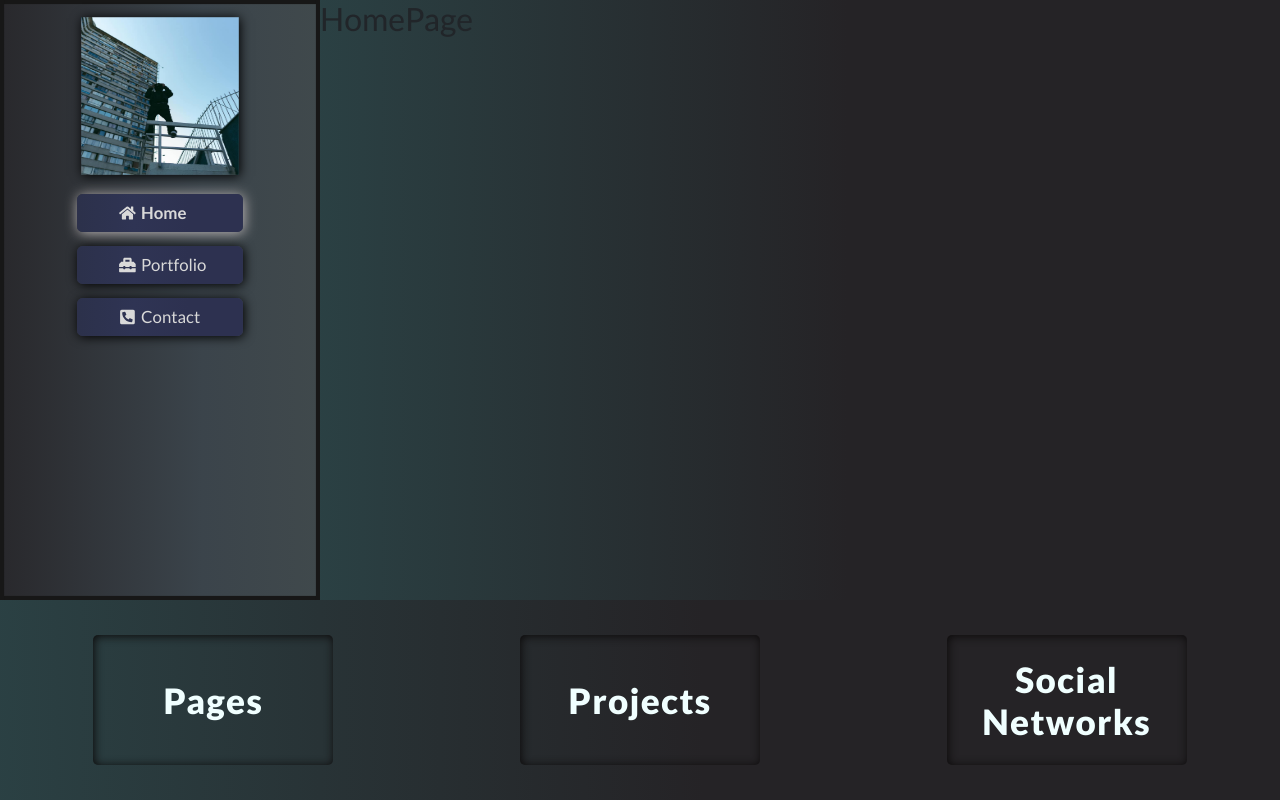
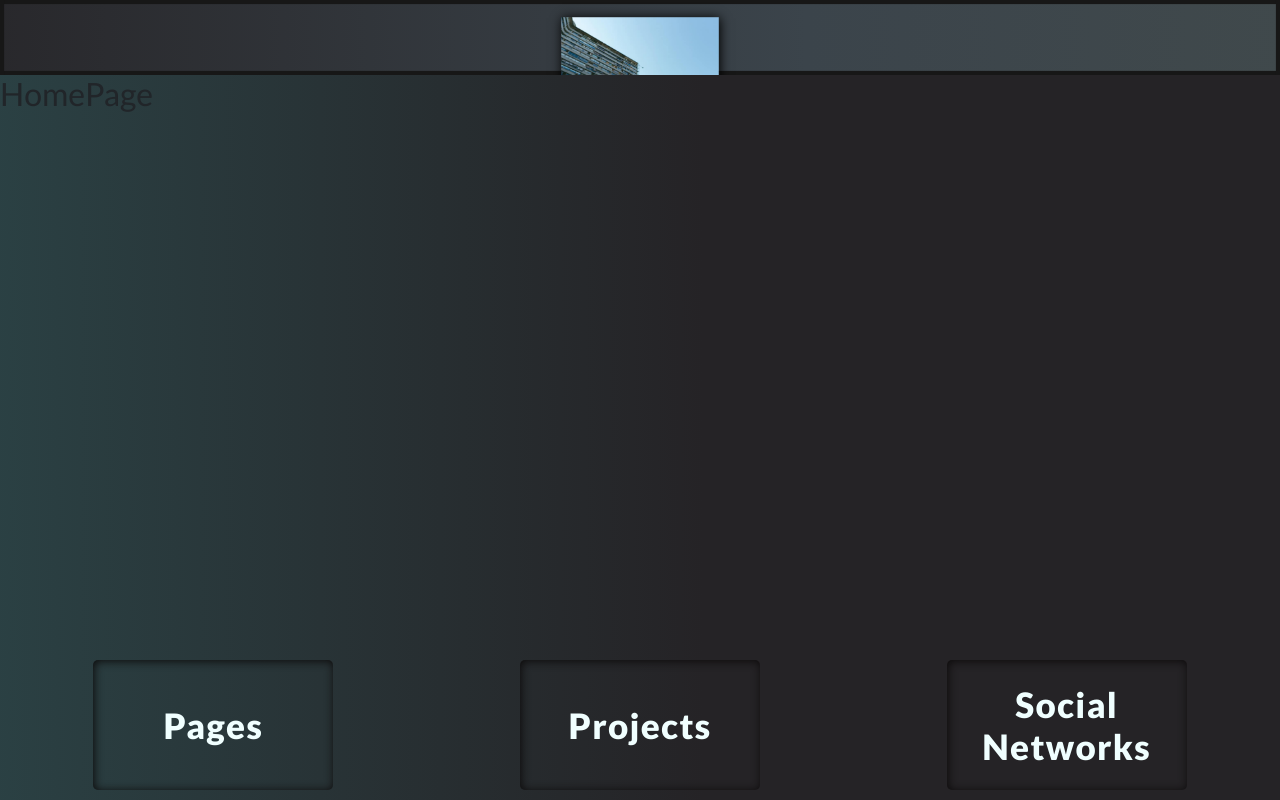
Before and after one commit to jsebast1an/myPortfolioPage, a React (Create React App) app: page / in a window 1280 px wide. Built offline with nearby package versions, Linux system fonts and the light colour scheme.

Commit message:
grid for page

```diff
--- a/src/App.css
+++ b/src/App.css
@@ -4,6 +4,12 @@
 
 #body {
   background-color: #252326;
+  display: grid;
+  grid-template-rows: 75px 1fr 150px;
+  grid-template-columns: 100%;
+  /* grid-template-areas: "navbar" "main" "footer"; */
+  height: 100vh;
+  overflow: hidden;
 }
 
 a {
@@ -13,11 +19,11 @@ a {
   color: inherit;
 }
 
-.containerForPages {
+/* .containerForPages {
   display: flex;
   flex-direction: row;
   flex-wrap: wrap;
-}
+} */
 
 .flexRowWrapContainer {
   display: flex;
@@ -30,7 +36,6 @@ a {
 .mainContainer {
   position: relative;
   overflow: hidden;
-  width: 75vw;
   background: linear-gradient(to left, #252326 15%, #2b4346 35%,#2b4346, #414a4c 64%, #3b444b 79%, #252326 104%) right;
   background-size: 300% 100%;
   transition-duration: .5s;
@@ -87,10 +92,10 @@ a {
 /*  */ /*  */ /*  */ /*  */ /*  */ /*  */
 
 @media (max-width: 800px) {
- .containerForPages {
+ /* .containerForPages {
   flex-direction: column;
 
- }
+ }  */
 
  .sideBar {
   width: auto;
--- a/src/components/Footer/Footer.jsx
+++ b/src/components/Footer/Footer.jsx
@@ -10,7 +10,7 @@ import '../../App.css'
 
 export default function footer() {
 
-  const animateBubble = (x) => {
+  /* const animateBubble = (x) => {
     const wrapper = document.getElementById("bubble-wrapper");
     const bubble = document.createElement("div");
     bubble.className = "bubble";
@@ -19,7 +19,7 @@ export default function footer() {
     setTimeout(() => wrapper.removeChild(bubble), 1300);
   }
 
-  window.onmousemove = (e) => animateBubble(e.clientX)
+  window.onmousemove = (e) => animateBubble(e.clientX) */
 
 
   return (
--- a/src/components/Footer/footer.css
+++ b/src/components/Footer/footer.css
@@ -12,7 +12,7 @@
     z-index: 0;
     height: max(600px, 30vw);
     width: max(300px, 30vw);
-    background-color: rgba(21, 19, 24, 0.335);
+    background-color: rgba(21, 19, 24);
     border-radius: 50%;
     position: absolute;
     left: 50%;
@@ -82,8 +82,7 @@
 .footer {
     position: relative;
     overflow: hidden;
-    height: 25vh;
-    width: 100vw;
+    /* height: 25vh; */
     background: linear-gradient(to left, #252326 15%, #2b4346 35%, #414a4c 64%, #3b444b 79%, #252326 104%) right;
     background-size: 300% 100%;
     transition-duration: .5s;
--- a/src/components/NavBar/NavBar.jsx
+++ b/src/components/NavBar/NavBar.jsx
@@ -9,9 +9,7 @@ function NavBar() {
   return (
 
     <div id='body'>
-        {/* <div className='navBar'>
-            <FaIcons.FaBars className='nav-bars' />º
-        </div> */}
+
         <div className='sideBar'>
 
             <span></span>
--- a/src/components/NavBar/navBar.css
+++ b/src/components/NavBar/navBar.css
@@ -16,8 +16,6 @@
 }
 .sideBar {
     background-color: white;
-    height: 75vh;
-    width: 25vw;
     display: flex;
     justify-content: flex-start;
     flex-direction: column;
--- a/src/pages/HomePage.js
+++ b/src/pages/HomePage.js
@@ -9,9 +9,10 @@ import '../App.css'
 function HomePage() {
   return (
     <div id='body'>
-      <div className='containerForPages'>
+      <NavBar />
 
-        <NavBar />
+
+
 
       <div className="mainContainer">
 
@@ -24,7 +25,6 @@ function HomePage() {
           HomePage
           </h2>
 
-        </div>
 
       </div>
 
```
Lines whose indentation alone changed are shown as unchanged.
